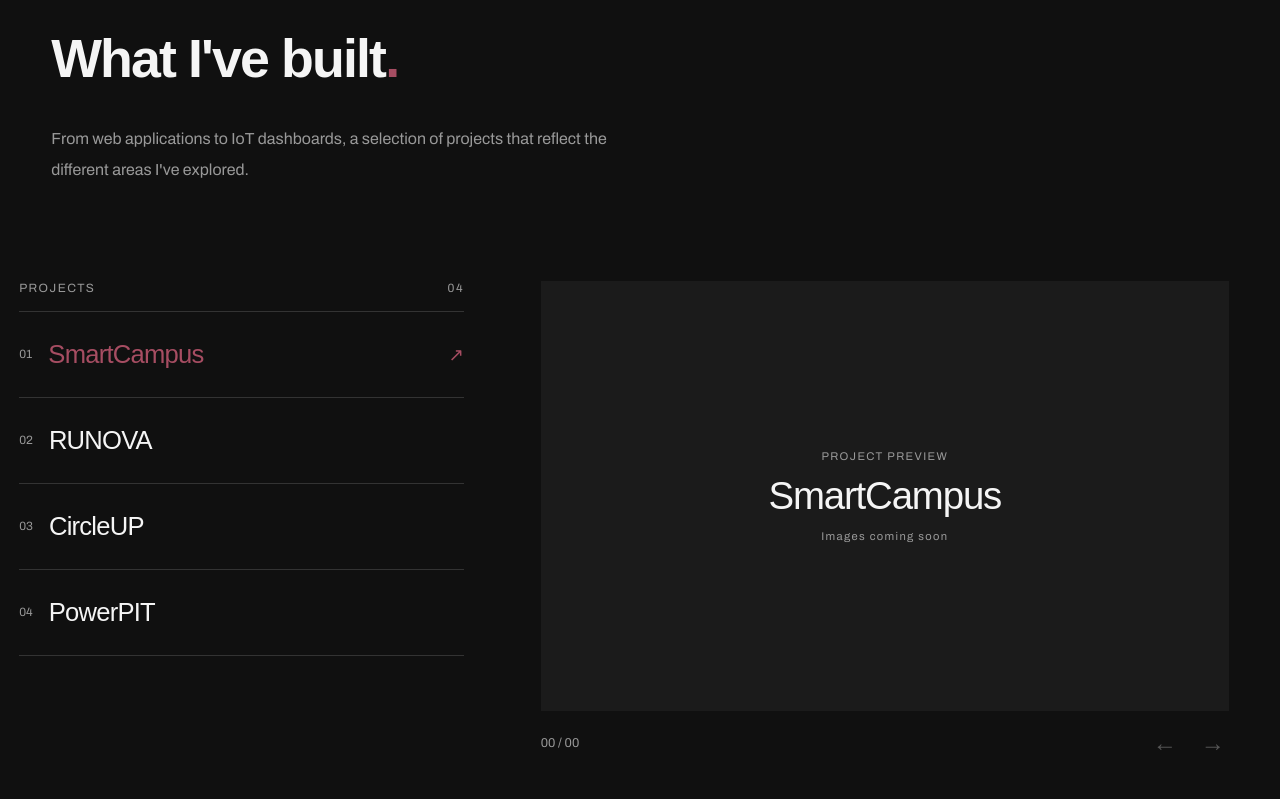
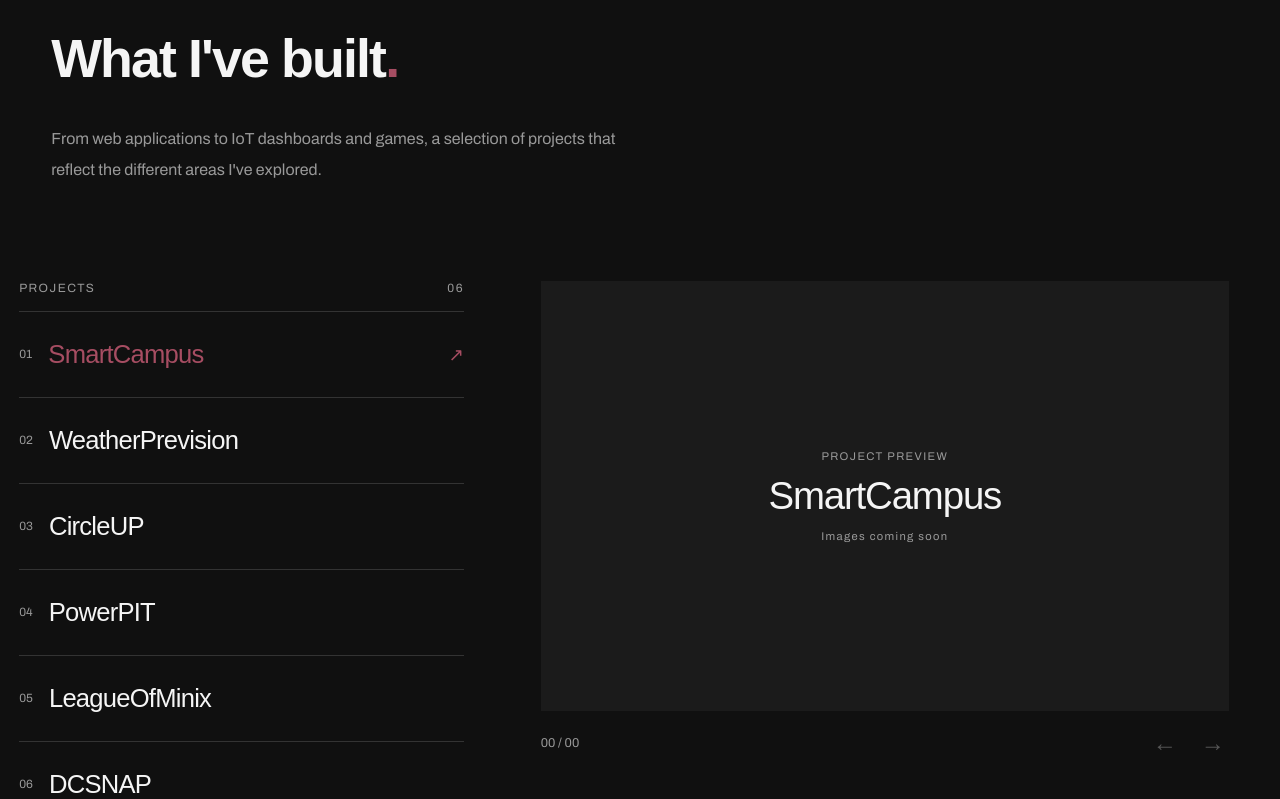
Before and after one commit to gabriielaaf/myportfolio, a React (Vite) app: page /work in a window 1280 px wide. Shown: the part 240-1039 px from the top of the page. Built offline with nearby package versions, Linux system fonts and the light colour scheme; a web font is replaced by a local one.

Commit message:
update work projects

```diff
--- a/src/data/projects.ts
+++ b/src/data/projects.ts
@@ -6,6 +6,7 @@ export interface Project {
   description: string;
   technologies: string[];
   images: string[];
+  repository?: string;
 }
 
 export const projects: Project[] = [
@@ -13,40 +14,61 @@ export const projects: Project[] = [
     id: "smartcampus",
     name: "SmartCampus",
     category: "IoT & Dashboard",
-    year: "2026",
+    year: "October 2026",
     description:
       "An interactive platform for monitoring building conditions in real time and automatically managing lighting, air conditioning and door access based on IoT sensor data.",
     technologies: ["Python", "Streamlit", "MQTT"],
     images: [],
   },
   {
-    id: "runova",
-    name: "RUNOVA",
-    category: "Web Development",
-    year: "2026",
+    id: "weatherprevision",
+    name: "WeatherPrevision",
+    category: "Machine Learning & Data Science",
+    year: "March 2026",
     description:
-      "An online sports shop designed to make product discovery and shopping simple, accessible and intuitive.",
-    technologies: ["Web Development", "PostgreSQL"],
+      "A weather prediction project developed during EBEC Porto 2026, combining data analysis and machine learning to explore meteorological patterns and predict weather conditions.",
+    technologies: ["Python", "Machine Learning", "Streamlit"],
     images: [],
+    repository: "https://github.com/gabriielaaf/WeatherPrevision_EBEC",
   },
   {
     id: "circleup",
     name: "CircleUP",
     category: "Mobile Development",
-    year: "2025",
+    year: "February - June 2026",
     description:
-      "A mobile application developed as part of a collaborative software engineering project.",
-    technologies: ["Flutter", "Firebase"],
+      "A mobile application that encourages healthy and sustainable habits through daily challenges, group activities and friendly competition.",
+    technologies: ["Flutter", "Dart", "Firebase"],
     images: [],
   },
   {
     id: "powerpit",
     name: "PowerPIT",
     category: "Web Development",
-    year: "2025",
+    year: "February - June 2026",
     description:
-      "A web application developed using PHP, JavaScript and SQLite as part of a university project.",
+      "A gym management website that allows members to book fitness classes, check equipment availability and interact with trainers.",
     technologies: ["PHP", "JavaScript", "SQLite"],
     images: [],
   },
+  {
+    id: "leagueofminix",
+    name: "LeagueOfMinix",
+    category: "Game Development",
+    year: "February - June 2026",
+    description:
+      "A League of Legends-inspired game developed as a team project for the Computer Laboratory course at FEUP, combining programming, game design and interactive gameplay.",
+    technologies: ["C", "Minix"],
+    images: [],
+  },
+  {
+    id: "dcsnap",
+    name: "DCSNAP",
+    category: "Game Development",
+    year: "September 2025 - January 2026",
+    description:
+      "A Java card game inspired by Marvel Snap, developed as a team project for the Software Design and Testing Laboratory course at FEUP.",
+    technologies: ["Java"],
+    images: [],
+  },
 ];
--- a/src/pages/WorkPage.module.css
+++ b/src/pages/WorkPage.module.css
@@ -126,8 +126,16 @@
   animation-delay: 800ms;
 }
 
-.projects li:nth-child(n + 5) {
+.projects li:nth-child(5) {
   animation-delay: 900ms;
+}
+
+.projects li:nth-child(6) {
+  animation-delay: 1000ms;
+}
+
+.projects li:nth-child(n + 7) {
+  animation-delay: 1100ms;
 }
 
 /* Project buttons */
@@ -481,6 +489,52 @@
   outline-offset: 6px;
 }
 
+/* Project repository */
+
+.repositoryLink {
+  display: inline-flex;
+  align-items: center;
+  gap: 0.75rem;
+
+  color: inherit;
+  text-decoration: none;
+
+  transition: color 300ms ease;
+}
+
+.repositoryArrow {
+  display: inline-block;
+
+  color: var(--muted);
+
+  font-family: var(--font-body);
+  font-size: 1.4rem;
+  font-weight: 400;
+
+  transition:
+    color 300ms ease,
+    transform 300ms ease;
+}
+
+.repositoryLink:hover {
+  color: var(--accent);
+}
+
+.repositoryLink:hover .repositoryArrow {
+  color: var(--accent);
+  transform: translate(3px, -3px);
+}
+
+.repositoryLink:focus-visible {
+  outline: 2px solid var(--accent);
+  outline-offset: 5px;
+}
+
+.repositoryLink:focus-visible .repositoryArrow {
+  color: var(--accent);
+  transform: translate(3px, -3px);
+}
+
 /* Entrance animations */
 
 @keyframes revealUp {
--- a/src/pages/WorkPage.tsx
+++ b/src/pages/WorkPage.tsx
@@ -1,4 +1,5 @@
 import { useState } from "react";
+
 import { projects } from "../data/projects";
 import styles from "./WorkPage.module.css";
 
@@ -43,15 +44,19 @@ function WorkPage() {
         {/* Introduction */}
 
         <header className={styles.header}>
-          <span className={styles.label}>PROJECTS</span>
+          <span className={styles.label}>
+            PROJECTS
+          </span>
 
           <h1 className={styles.title}>
-            What I've built<span className={styles.accent}>.</span>
+            What I've built
+            <span className={styles.accent}>.</span>
           </h1>
 
           <p className={styles.subtitle}>
-            From web applications to IoT dashboards, a selection
-            of projects that reflect the different areas I've explored.
+            From web applications to IoT dashboards and games,
+            a selection of projects that reflect the different
+            areas I've explored.
           </p>
         </header>
 
@@ -65,7 +70,10 @@ function WorkPage() {
           >
             <div className={styles.listHeader}>
               <span>PROJECTS</span>
-              <span>{String(projects.length).padStart(2, "0")}</span>
+
+              <span>
+                {String(projects.length).padStart(2, "0")}
+              </span>
             </div>
 
             <ul className={styles.projects}>
@@ -77,7 +85,8 @@ function WorkPage() {
                     aria-pressed={selectedIndex === index}
                     className={`
                       ${styles.projectButton}
-                      ${selectedIndex === index
+                      ${
+                        selectedIndex === index
                           ? styles.projectActive
                           : ""
                       }
@@ -107,7 +116,10 @@ function WorkPage() {
 
           <section
             key={selectedProject.id}
-            className={`${styles.details} ${!hasChangedProject ? styles.detailsInitial : ""
+            className={`${styles.details} ${
+              !hasChangedProject
+                ? styles.detailsInitial
+                : ""
             }`}
             aria-label={`${selectedProject.name} details`}
           >
@@ -119,14 +131,19 @@ function WorkPage() {
                 <img
                   key={currentImage}
                   src={currentImage}
-                  alt={`${selectedProject.name} screenshot ${imageIndex + 1
+                  alt={`${selectedProject.name} screenshot ${
+                    imageIndex + 1
                   }`}
                   className={styles.carouselImage}
                 />
               ) : (
                 <div className={styles.imagePlaceholder}>
                   <span>PROJECT PREVIEW</span>
-                  <strong>{selectedProject.name}</strong>
+
+                  <strong>
+                    {selectedProject.name}
+                  </strong>
+
                   <span>Images coming soon</span>
                 </div>
               )}
@@ -137,9 +154,10 @@ function WorkPage() {
             <div className={styles.carouselControls}>
               <span className={styles.imageCounter}>
                 {imageCount > 0
-                  ? `${String(imageIndex + 1).padStart(2, "0")} / ${String(
-                    imageCount
-                  ).padStart(2, "0")}`
+                  ? `${String(imageIndex + 1).padStart(
+                      2,
+                      "0"
+                    )} / ${String(imageCount).padStart(2, "0")}`
                   : "00 / 00"}
               </span>
 
@@ -172,8 +190,29 @@ function WorkPage() {
                 <span>{selectedProject.year}</span>
               </div>
 
+              {/* Project title and repository */}
+
               <h2 className={styles.detailsTitle}>
-                {selectedProject.name}
+                {selectedProject.repository ? (
+                  <a
+                    href={selectedProject.repository}
+                    target="_blank"
+                    rel="noopener noreferrer"
+                    className={styles.repositoryLink}
+                    aria-label={`View ${selectedProject.name} repository on GitHub`}
+                  >
+                    <span>{selectedProject.name}</span>
+
+                    <span
+                      className={styles.repositoryArrow}
+                      aria-hidden="true"
+                    >
+                      ↗
+                    </span>
+                  </a>
+                ) : (
+                  selectedProject.name
+                )}
               </h2>
 
               <p className={styles.detailsDescription}>
@@ -181,16 +220,18 @@ function WorkPage() {
               </p>
 
               <div className={styles.technologies}>
-                {selectedProject.technologies.map((technology) => (
+                {selectedProject.technologies.map(
+                  (technology) => (
                     <span key={technology}>
                       {technology}
                     </span>
-                ))}
+                  )
+                )}
               </div>
             </div>
           </section>
+        </div>
 
-        </div>
         {/* GitHub */}
 
         <section className={styles.githubSection}>
@@ -201,8 +242,8 @@ function WorkPage() {
             </h2>
 
             <p className={styles.githubDescription}>
-              Beyond the projects featured here, you can discover
-              more of my work and ideas on GitHub.
+              Beyond the projects featured here, you can
+              discover more of my work and ideas on GitHub.
             </p>
           </div>
 
@@ -213,7 +254,11 @@ function WorkPage() {
             className={styles.githubLink}
           >
             Explore my GitHub
-            <span className={styles.githubArrow} aria-hidden="true">
+
+            <span
+              className={styles.githubArrow}
+              aria-hidden="true"
+            >
               ↗
             </span>
           </a>
```
Lines whose indentation alone changed are shown as unchanged.
